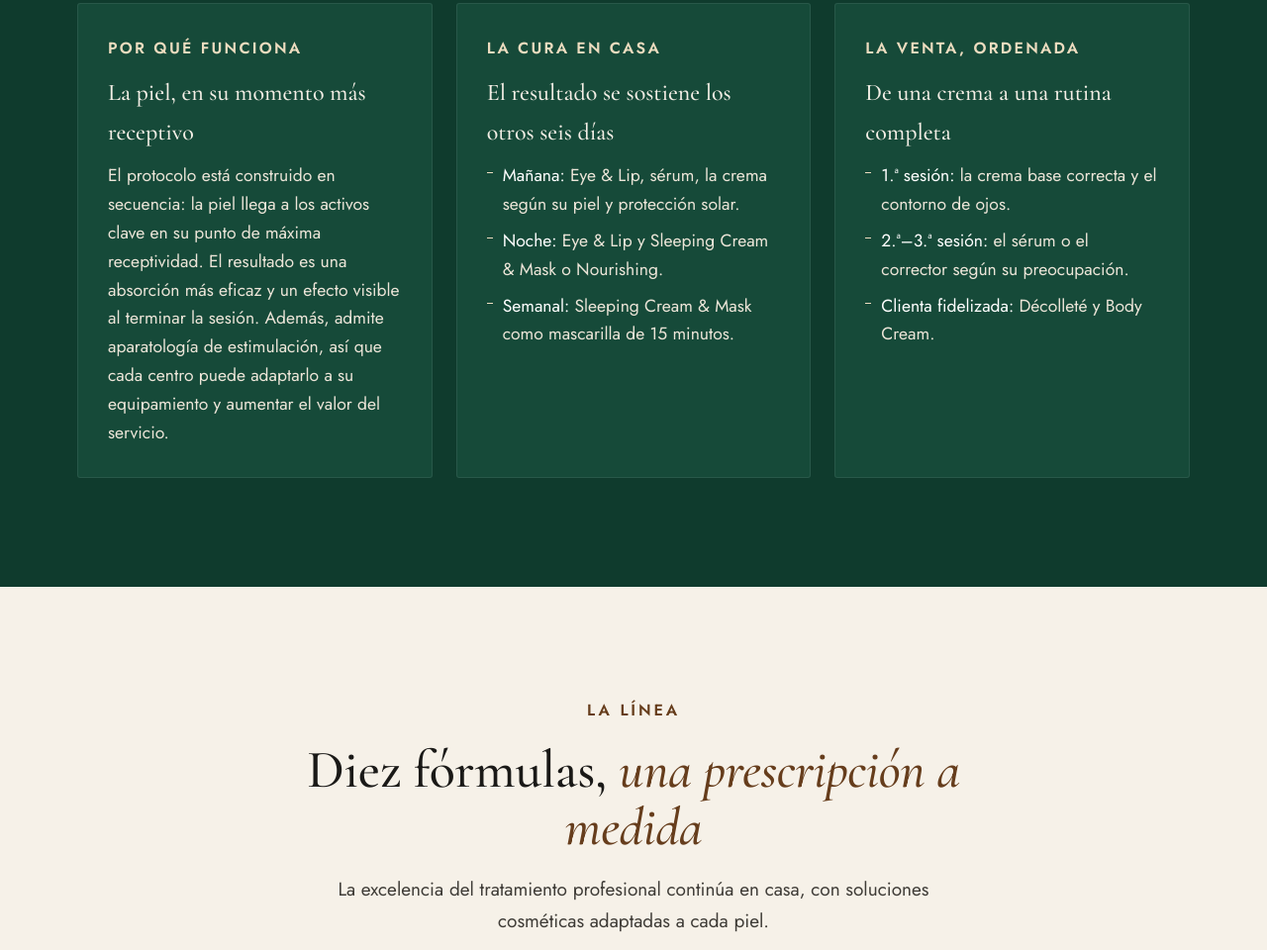
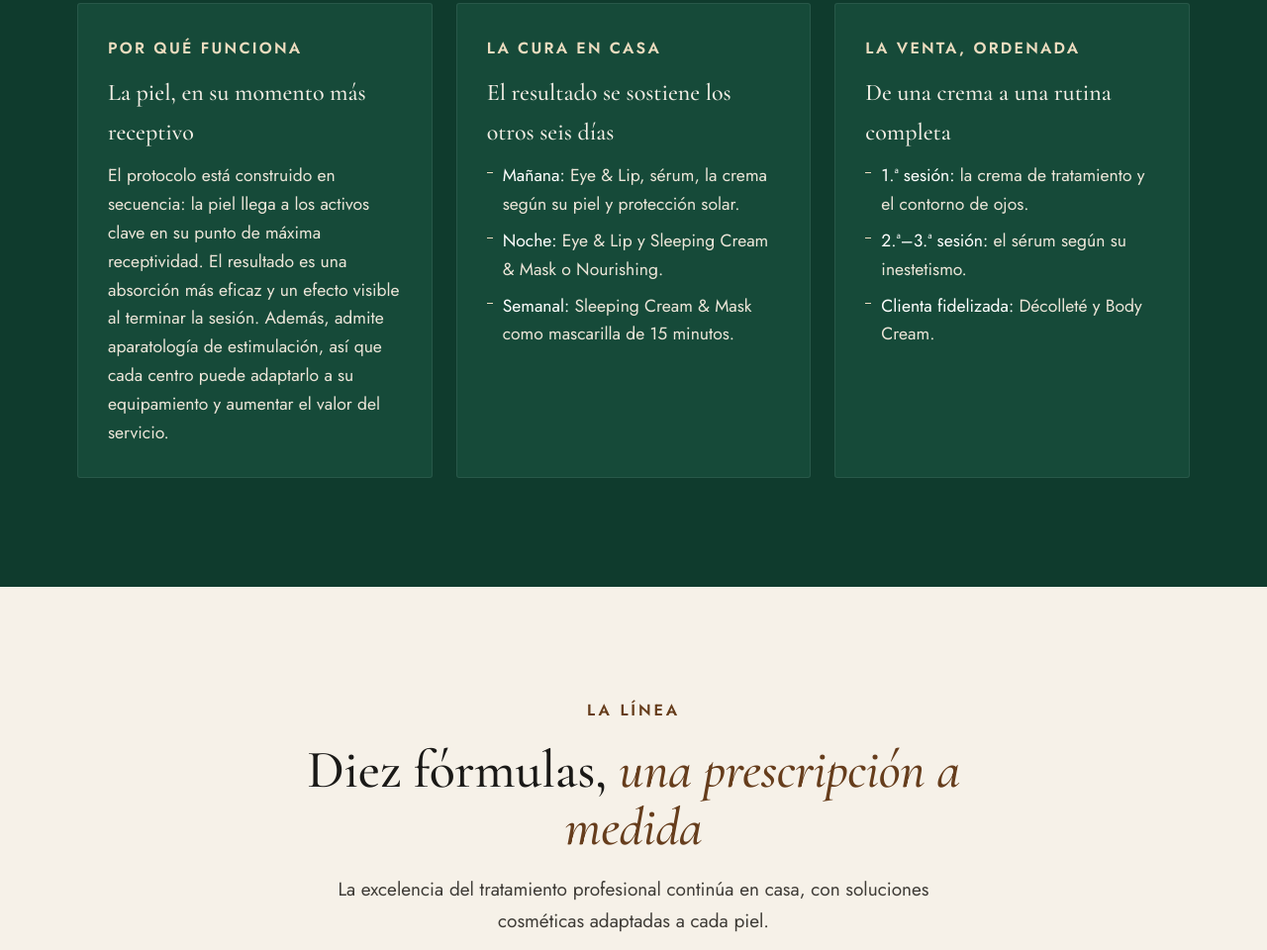
Before and after one commit to jose-bti-azp/lnd-prof-grandel-tmls, a plain HTML site: page index.html in a window 1280 px wide. Shown: the part 3543-4503 px from the top of the page at 99% size. Drawn offline with nearby package versions, Linux system fonts and the light colour scheme; a web font is replaced by a local one.

Commit message:
PASO A PASO

```diff
--- a/index.html
+++ b/index.html
@@ -519,8 +519,8 @@ footer img{height:18px;width:auto}
         <span class="k">La venta, ordenada</span>
         <h4>De una crema a una rutina completa</h4>
         <ul>
-          <li><b>1.ª sesión:</b> la crema base correcta y el contorno de ojos.</li>
-          <li><b>2.ª–3.ª sesión:</b> el sérum o el corrector según su preocupación.</li>
+          <li><b>1.ª sesión:</b> la crema de tratamiento y el contorno de ojos.</li>
+          <li><b>2.ª–3.ª sesión:</b> el sérum según su inestetismo.</li>
           <li><b>Clienta fidelizada:</b> Décolleté y Body Cream.</li>
         </ul>
       </div>
```
